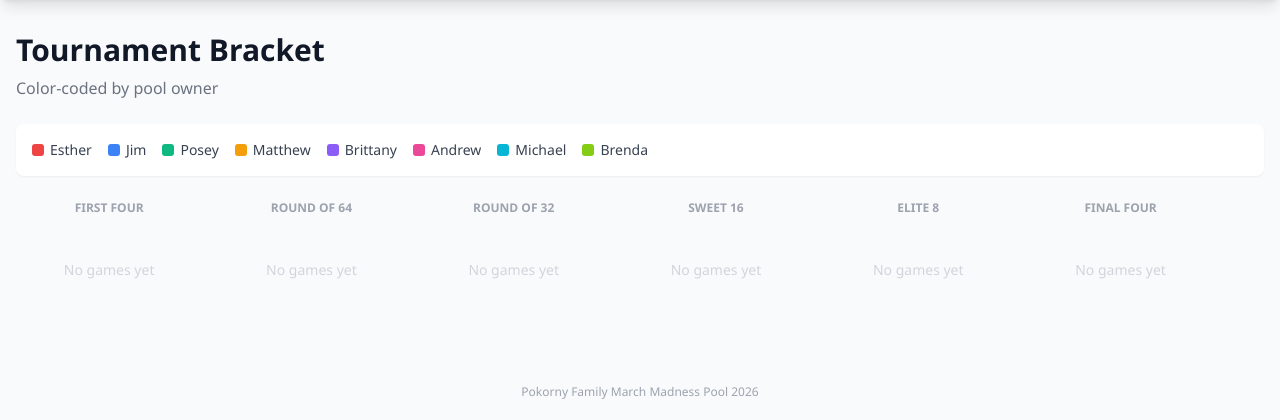
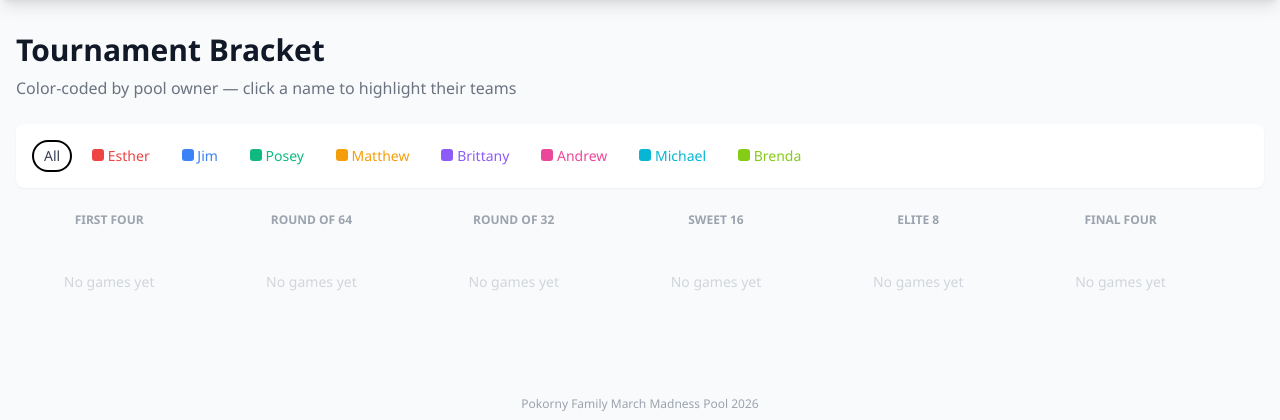
Before and after one commit to andrewrpokorny-source/march-madness-pool, a FastAPI app: page /bracket in a window 1280 px wide. Shown: the part 64-484 px from the top of the page. Run offline with FastAPI, Linux system fonts and the light colour scheme; some libraries are stand-ins or nearby versions.

Commit message:
Add owner highlight filter to bracket view
Click any owner name in the legend to dim all other teams and
spotlight that person's picks. Click again or click 'All' to reset.
Uses data-owner attributes on team slots with CSS opacity transition.

Co-Authored-By: Claude Opus 4.6 <noreply@anthropic.com>

```diff
--- a/app/templates/bracket.html
+++ b/app/templates/bracket.html
@@ -6,7 +6,7 @@
 {% macro render_matchup(game) %}
 <div class="matchup">
     {% if game.team1 %}
-    <div class="team-slot owner-{{ game.team1.owner.name | lower }} {{ 'winner' if game.winner_id == game.team1_id else ('loser' if game.status == 'final' and game.winner_id and game.winner_id != game.team1_id else '') }}">
+    <div class="team-slot owner-{{ game.team1.owner.name | lower }} {{ 'winner' if game.winner_id == game.team1_id else ('loser' if game.status == 'final' and game.winner_id and game.winner_id != game.team1_id else '') }}" data-owner="{{ game.team1.owner.name | lower }}">
         <span class="seed">{{ game.team1.seed }}</span>
         <span class="name">{{ game.team1.name }}</span>
         <span class="owner-tag">{{ game.team1.owner.name }}</span>
@@ -19,7 +19,7 @@
     {% endif %}
 
     {% if game.team2 %}
-    <div class="team-slot owner-{{ game.team2.owner.name | lower }} {{ 'winner' if game.winner_id == game.team2_id else ('loser' if game.status == 'final' and game.winner_id and game.winner_id != game.team2_id else '') }}">
+    <div class="team-slot owner-{{ game.team2.owner.name | lower }} {{ 'winner' if game.winner_id == game.team2_id else ('loser' if game.status == 'final' and game.winner_id and game.winner_id != game.team2_id else '') }}" data-owner="{{ game.team2.owner.name | lower }}">
         <span class="seed">{{ game.team2.seed }}</span>
         <span class="name">{{ game.team2.name }}</span>
         <span class="owner-tag">{{ game.team2.owner.name }}</span>
@@ -78,6 +78,7 @@
         border-bottom: 1px solid #f3f4f6;
         min-height: 32px;
         gap: 4px;
+        transition: opacity 0.2s;
     }
     .matchup .team-slot:last-child { border-bottom: none; }
     .team-slot.winner { font-weight: 700; }
@@ -92,6 +93,13 @@
     .team-slot .score { font-weight: 700; min-width: 24px; text-align: right; }
     .team-slot .owner-tag { font-size: 0.6rem; font-weight: 600; white-space: nowrap; }
     .team-slot.tbd { color: #d1d5db; font-style: italic; }
+
+    /* Owner highlight filter */
+    .team-slot.dimmed {
+        opacity: 0.15 !important;
+        border-left-color: #e5e7eb !important;
+        background-color: transparent !important;
+    }
 
     /* Connector lines */
     .round-col:not(:last-child) .matchup { position: relative; }
@@ -145,28 +153,46 @@
     }
     @keyframes pulse { 0%, 100% { opacity: 1; } 50% { opacity: 0.5; } }
 
-    /* Legend */
+    /* Legend buttons */
     .legend-dot {
         width: 12px;
         height: 12px;
         border-radius: 3px;
         display: inline-block;
     }
+    .owner-filter-btn {
+        cursor: pointer;
+        padding: 4px 10px;
+        border-radius: 9999px;
+        border: 2px solid transparent;
+        transition: all 0.2s;
+        user-select: none;
+    }
+    .owner-filter-btn:hover {
+        background-color: #f3f4f6;
+    }
+    .owner-filter-btn.active {
+        border-color: currentColor;
+        font-weight: 700;
+    }
 </style>
 
 <div class="mb-6">
     <h1 class="text-3xl font-bold text-gray-900 mb-2">Tournament Bracket</h1>
-    <p class="text-gray-500">Color-coded by pool owner</p>
+    <p class="text-gray-500">Color-coded by pool owner — click a name to highlight their teams</p>
 </div>
 
-<!-- Owner Legend -->
+<!-- Owner Legend / Filter -->
 <div class="bg-white rounded-lg shadow-sm p-4 mb-6">
-    <div class="flex flex-wrap gap-4 text-sm">
+    <div class="flex flex-wrap gap-2 text-sm items-center">
+        <button class="owner-filter-btn active" data-filter="all" onclick="filterOwner('all', this)">
+            <span class="text-gray-700 font-medium">All</span>
+        </button>
         {% for name, color in owner_colors.items() %}
-        <div class="flex items-center gap-1.5">
+        <button class="owner-filter-btn" data-filter="{{ name | lower }}" onclick="filterOwner('{{ name | lower }}', this)" style="color: {{ color }};">
             <span class="legend-dot" style="background-color: {{ color }};"></span>
-            <span class="text-gray-700 font-medium">{{ name }}</span>
-        </div>
+            <span class="font-medium">{{ name }}</span>
+        </button>
         {% endfor %}
     </div>
 </div>
@@ -300,4 +326,37 @@
 </div>
 {% endif %}
 
+<script>
+let activeFilter = 'all';
+
+function filterOwner(owner, btn) {
+    // Toggle: clicking the same button resets to "all"
+    if (activeFilter === owner && owner !== 'all') {
+        owner = 'all';
+    }
+    activeFilter = owner;
+
+    // Update button states
+    document.querySelectorAll('.owner-filter-btn').forEach(b => {
+        b.classList.remove('active');
+    });
+    if (owner === 'all') {
+        document.querySelector('[data-filter="all"]').classList.add('active');
+    } else {
+        btn.classList.add('active');
+    }
+
+    // Apply dimming to team slots
+    document.querySelectorAll('.team-slot[data-owner]').forEach(slot => {
+        if (owner === 'all') {
+            slot.classList.remove('dimmed');
+        } else if (slot.dataset.owner === owner) {
+            slot.classList.remove('dimmed');
+        } else {
+            slot.classList.add('dimmed');
+        }
+    });
+}
+</script>
+
 {% endblock %}
```
